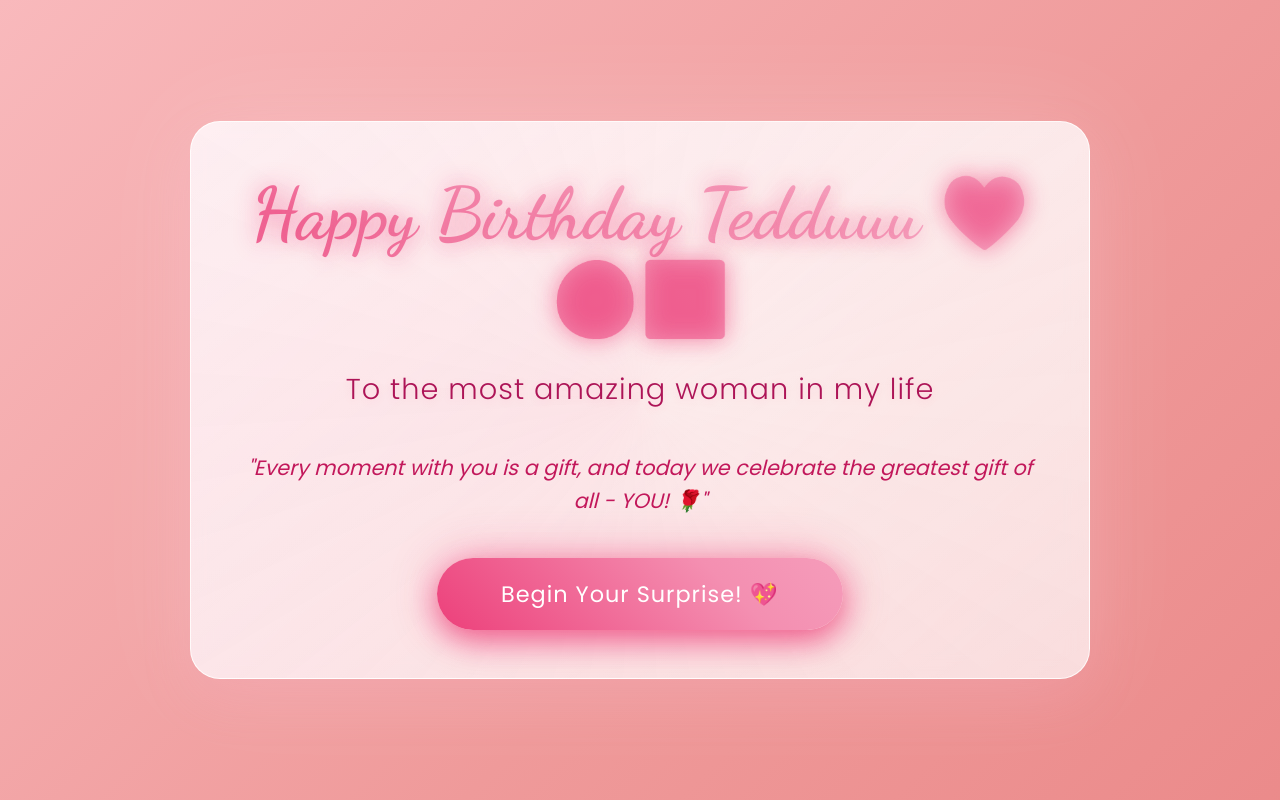
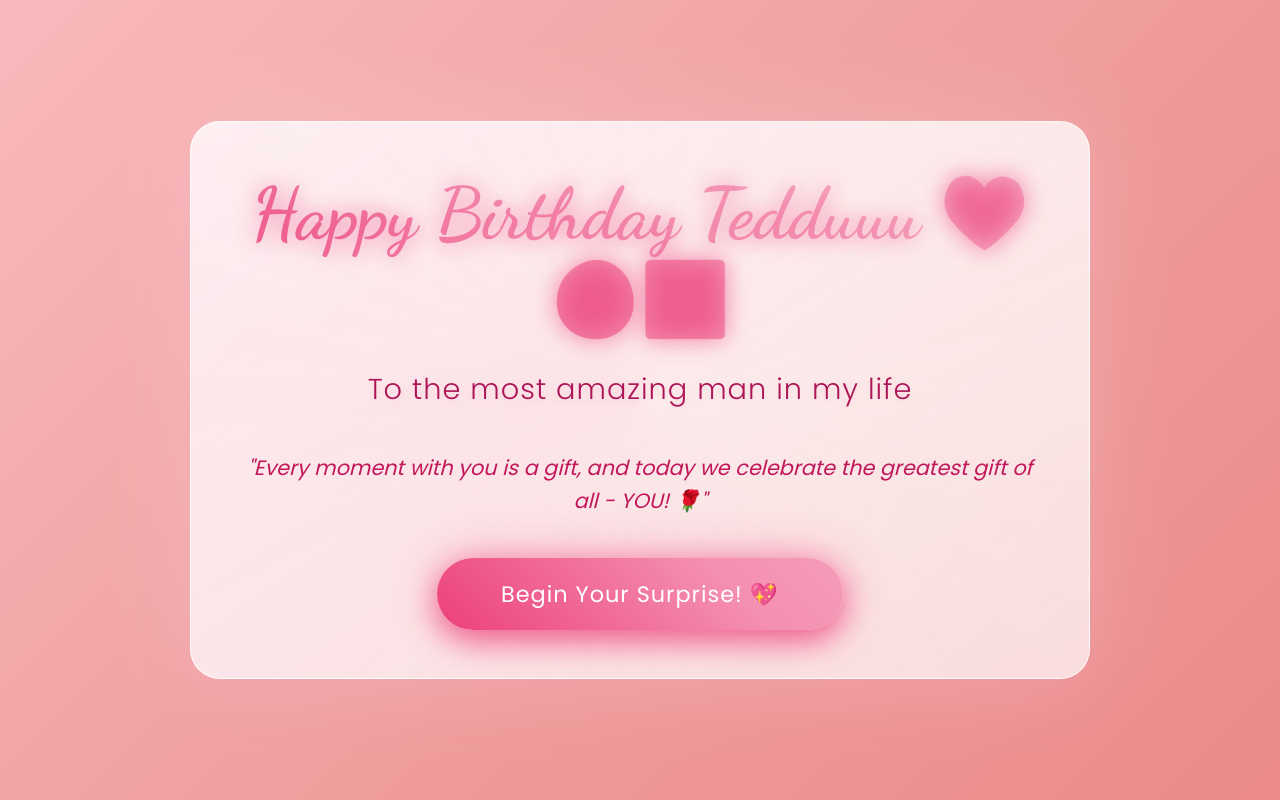
Before and after one commit to practiceop/happy_birthday_Teddu, a plain HTML site: page index.html in a window 1280 px wide. Drawn offline with nearby package versions, Linux system fonts and the light colour scheme.

Commit message:
Update index.html

```diff
--- a/index.html
+++ b/index.html
@@ -379,7 +379,7 @@
        <!-- ...existing code... -->
 <h1 class="glow">Happy Birthday Tedduuu ♥️🧿♾️</h1>
         <div class="subtitle">
-            To the most amazing woman in my life
+            To the most amazing man in my life
         </div>
         <div class="love-message">
             "Every moment with you is a gift, and today we celebrate the greatest gift of all - YOU! 🌹"
```
